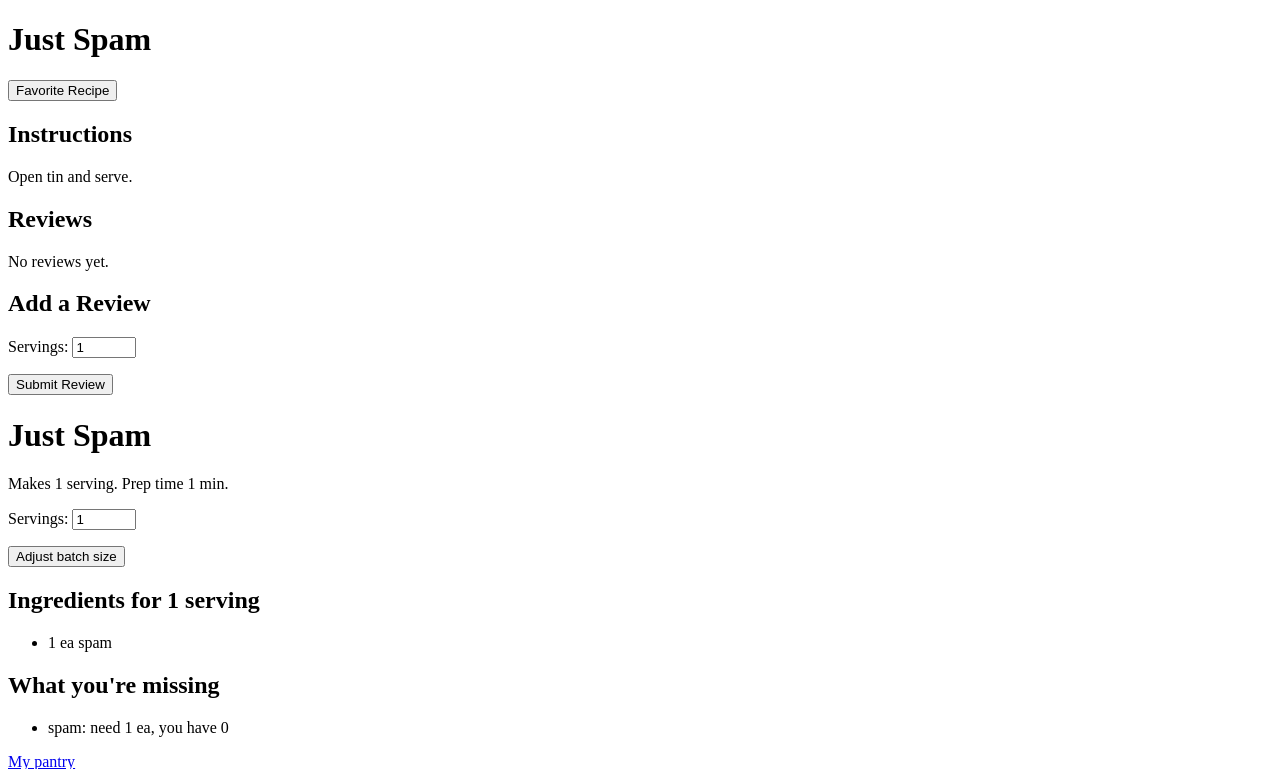
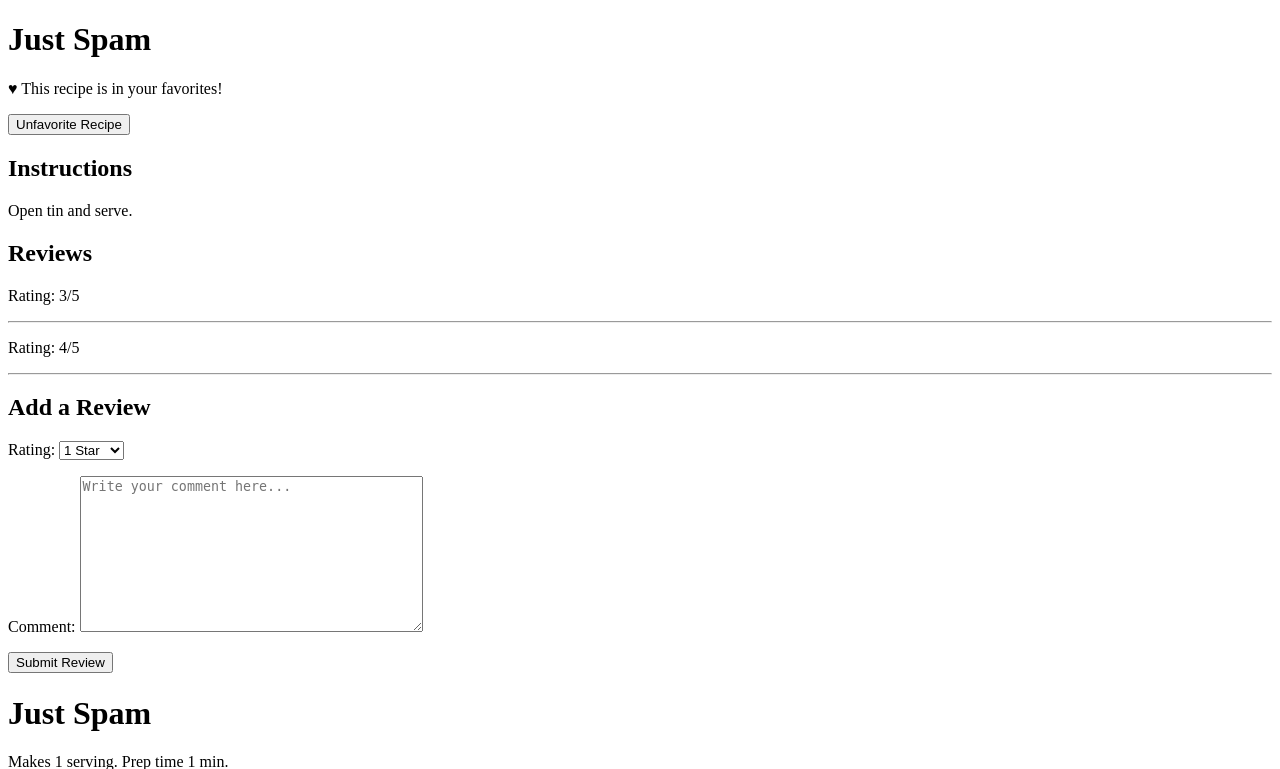
Before and after one commit to neerjain04/La-Ratatouille, a Django app: page /recipe/1/ in a window 1280 px wide. Shown: the top 769 px of the page. Run offline with Django 5.2, Linux system fonts and the light colour scheme; a user stored in the database is signed in; data comes from the database, SQL or seed files in the repository; tables that the repository leaves empty hold one stand-in row (values such as "Sample post").

Commit message:
Fix comment and favorite features on recipe page

```diff
--- a/la_ratatouille_project/la_ratatouille_app/templates/la_ratatouille_app/recipe_detail.html
+++ b/la_ratatouille_project/la_ratatouille_app/templates/la_ratatouille_app/recipe_detail.html
@@ -77,7 +77,7 @@
           action="{% url 'add_comment' recipe.id %}">
         {% csrf_token %}
 
-        {{ form.as_p }}
+        {{ review_form.as_p }}
 
         <button type="submit">
             Submit Review
@@ -87,11 +87,15 @@
 {% else %}
     <p>Please log in to leave a review.</p>
 {% endif %}
+
 <h1>{{ recipe.name }}</h1>
 <p>Makes {{ recipe.num_servings }} serving{{ recipe.num_servings|pluralize }}. Prep time {{ recipe.prep_time }} min.</p>
 
-{# djust Batch Size #}
-<form method="get">{{ form.as_p }}<button>Adjust batch size</button></form>
+{# Adjust Batch Size #}
+<form method="get">
+    {{ form.as_p }}
+    <button>Adjust batch size</button>
+</form>
 
 <h2>Ingredients for {{ servings }} serving{{ servings|pluralize }}</h2>
 <ul>
@@ -111,7 +115,10 @@
     {% endfor %}
   </ul>
 {% endif %}
+
 <p><a href="{% url 'pantry' %}">My pantry</a></p>
+
 <h2>Instructions</h2>
 <p>{{ recipe.instructions|linebreaksbr }}</p>
+
 {% endblock %}
--- a/la_ratatouille_project/la_ratatouille_app/views.py
+++ b/la_ratatouille_project/la_ratatouille_app/views.py
@@ -1,15 +1,15 @@
+
 
 from django.shortcuts import render, redirect, get_object_or_404
 from django.http import HttpResponse
 from django.contrib.auth.decorators import login_required
 from django.contrib import messages
-from django.shortcuts import get_object_or_404, redirect, render
 from django.views.decorators.http import require_POST
-from django.http import HttpResponse
+from django.db.models import F, Q, Count, Avg
+
 from .pantry import Pantry
 from .models import Ingredient, Recipe, Review, Favorite
 from .forms import BatchSizeForm, PantryItemForm, SearchForm, ReviewForm
-from django.db.models import F, Q, Count, Avg
 
 
 # Home page
@@ -57,28 +57,55 @@ def add_comment(request, recipe_id):
     return HttpResponse("Invalid rating or comment.", status=400)
 
 
-# Display recipe and reviews
+# Display recipe, reviews, favorites, and batch size
+@login_required
 def recipe_detail(request, recipe_id):
 
     recipe = get_object_or_404(Recipe, id=recipe_id)
+
+    # Jenna's review features
     reviews = Review.objects.filter(recipe=recipe)
-    form = ReviewForm()
+    review_form = ReviewForm()
 
-    # Check if the user has favorited this recipe
-    is_favorite = False
+    # Jenna's favorite features
+    is_favorite = Favorite.objects.filter(
+        user=request.user,
+        recipe=recipe
+    ).exists()
 
-    if request.user.is_authenticated:
-        is_favorite = Favorite.objects.filter(
-            user=request.user,
-            recipe=recipe
-        ).exists()
+    # Teammate's batch size and pantry features
+    form = BatchSizeForm(
+        request.GET or None,
+        initial={"servings": recipe.num_servings}
+    )
 
-    return render(request, "la_ratatouille_app/recipe_detail.html", {
+    servings = (
+        form.cleaned_data["servings"]
+        if form.is_valid()
+        else recipe.num_servings
+    )
+
+    multiplier = recipe.multiplier_for(servings)
+
+    context = {
         "recipe": recipe,
         "reviews": reviews,
+        "review_form": review_form,
+        "is_favorite": is_favorite,
         "form": form,
-        "is_favorite": is_favorite
-    })
+        "servings": servings,
+        "lines": recipe.scale_batch(multiplier),
+        "missing": recipe.get_missing_ingredients(
+            Pantry(request.user),
+            multiplier
+        ),
+    }
+
+    return render(
+        request,
+        "la_ratatouille_app/recipe_detail.html",
+        context
+    )
 
 
 # Remove Comment
@@ -127,15 +154,17 @@ def search(request):
 
         recipes = Recipe.objects.filter(id__in=recipes.values_list("id"))
 
-
         # annotate with avg rating and ingredient count
         recipes = recipes.annotate(
             rating=Avg("reviews__rating"),
-            ingredient_count=Count("ingredients", distinct=True))
+            ingredient_count=Count("ingredients", distinct=True)
+        )
         if min_rating is not None:
             recipes = recipes.filter(rating__gte=min_rating)
         if max_ingredient_count is not None:
-            recipes = recipes.filter(ingredient_count__lte=max_ingredient_count)
+            recipes = recipes.filter(
+                ingredient_count__lte=max_ingredient_count
+            )
 
         # logged in users
         if request.user.is_authenticated:
@@ -145,8 +174,12 @@ def search(request):
 
             # annotate with missing ingredient count
             recipes = recipes.annotate(
-                count_missing_ingredients=F("ingredient_count") - Count("ingredients", distinct=True,
-                                            filter=Q(ingredients__users=request.user)))
+                count_missing_ingredients=F("ingredient_count") - Count(
+                    "ingredients",
+                    distinct=True,
+                    filter=Q(ingredients__users=request.user)
+                )
+            )
 
         sort_criteria = form.cleaned_data.get("order_by")
         # sort by name if no sort order given
@@ -158,7 +191,11 @@ def search(request):
             recipes = recipes.order_by(sort_criteria, "name")
 
     context = {"recipes": recipes, "form": form}
-    return render(request, "la_ratatouille_app/search.html", context)
+    return render(
+        request,
+        "la_ratatouille_app/search.html",
+        context
+    )
 
 
 # Edit Comment
@@ -216,6 +253,7 @@ def favorite_recipe(request, recipe_id):
     # Return to the recipe page
     return redirect("recipe_detail", recipe_id=recipe_id)
 
+
 # Unfavorite Recipe
 @login_required
 def unfavorite_recipe(request, recipe_id):
@@ -243,15 +281,28 @@ def pantry(request):
     """Show the user's pantry and handle the add/edit form (UC 52)."""
     my_pantry = Pantry(request.user)
     form = PantryItemForm(request.POST or None)
+
     if request.method == "POST" and form.is_valid():
         data = form.cleaned_data
-        item = my_pantry.add_ingredient(data["ingredient"], data["quantity"], data["unit"])
+        item = my_pantry.add_ingredient(
+            data["ingredient"],
+            data["quantity"],
+            data["unit"]
+        )
         if item is None:
             messages.success(request, f"Removed {data['ingredient']}.")
         else:
-            messages.success(request, f"Pantry now has {item.quantity} {item.unit or ''} {item.ingredient}.")
+            messages.success(
+                request,
+                f"Pantry now has {item.quantity} {item.unit or ''} {item.ingredient}."
+            )
         return redirect("pantry")
-    return render(request, "la_ratatouille_app/pantry.html", {"items": my_pantry.items(), "form": form})
+
+    return render(
+        request,
+        "la_ratatouille_app/pantry.html",
+        {"items": my_pantry.items(), "form": form}
+    )
 
 
 @login_required
@@ -259,8 +310,10 @@ def pantry(request):
 def pantry_remove_item(request, ingredient_id):
     """UC 52 alternate flow: remove one ingredient."""
     ingredient = get_object_or_404(Ingredient, pk=ingredient_id)
+
     if Pantry(request.user).remove_ingredient(ingredient):
         messages.success(request, f"Removed {ingredient} from your pantry.")
+
     return redirect("pantry")
 
 
@@ -269,22 +322,13 @@ def pantry_delete(request):
     """UC 55: GET shows a confirmation page, POST empties the pantry."""
     if request.method == "POST":
         count = Pantry(request.user).delete()
-        messages.success(request, f"Deleted your pantry ({count} ingredients).")
+        messages.success(
+            request,
+            f"Deleted your pantry ({count} ingredients)."
+        )
         return redirect("pantry")
-    return render(request, "la_ratatouille_app/pantry_confirm_delete.html")
 
-
-# ---------------------------------------------------------------- Recipe page (UC 51, 53)
-@login_required
-def recipe_detail(request, recipe_id):
-    """UC 51: ?servings=N rescales the ingredients. UC 53: lists what the pantry is missing."""
-    recipe = get_object_or_404(Recipe, pk=recipe_id)
-    form = BatchSizeForm(request.GET or None, initial={"servings": recipe.num_servings})
-    servings = form.cleaned_data["servings"] if form.is_valid() else recipe.num_servings
-    multiplier = recipe.multiplier_for(servings)
-    context = {
-        "recipe": recipe, "form": form, "servings": servings,
-        "lines": recipe.scale_batch(multiplier),
-        "missing": recipe.get_missing_ingredients(Pantry(request.user), multiplier),
-    }
-    return render(request, "la_ratatouille_app/recipe_detail.html", context)
+    return render(
+        request,
+        "la_ratatouille_app/pantry_confirm_delete.html"
+    )
```
Also changed, not shown: la_ratatouille_project/la_ratatouille_app/admin.py (+32 -3 lines).
